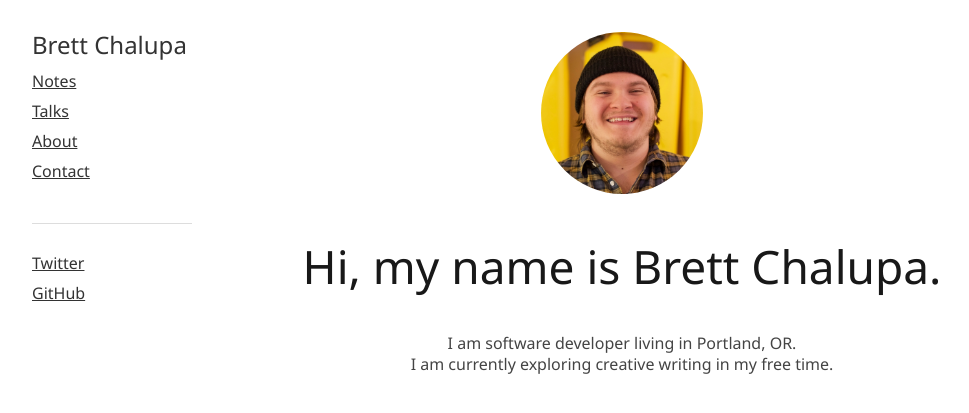
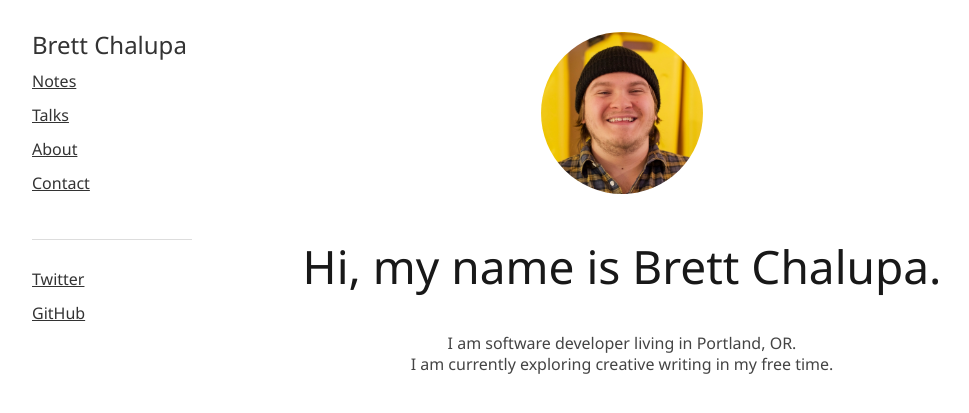
Before and after one commit to brettchalupa/brettchalupa.github.io, a Jekyll site: the page built from index.html, in a window 1280 px wide. Shown: the top 413 px of the page, without its empty margins (138-1107 px from the left). Built offline with Jekyll 4.4.1, drawn with Linux system fonts in a browser that asks for light colours.

Commit message:
Add bottom padding to list items
This gives some breathing room for improved readability between list
items.

```diff
--- a/css/layout.css
+++ b/css/layout.css
@@ -59,6 +59,10 @@ pre {
 
 ul {
   list-style: disc;
+}
+
+li {
+  padding-bottom: 4px;
 }
 
 ol {
```
